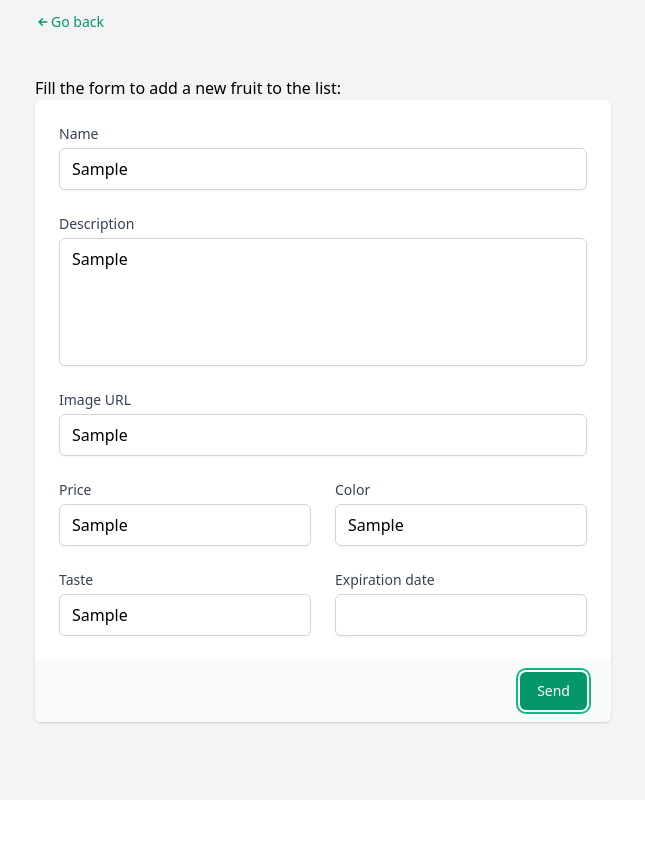
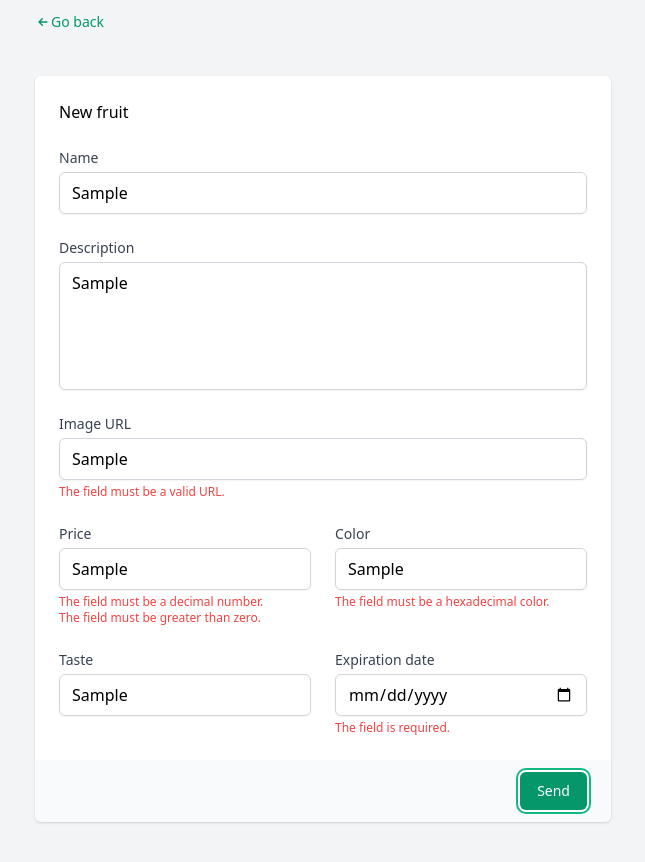
Before and after one commit to josebailo/fruit-api-challenge, a Vue app in the folder apps/app/: page /fruit/add in a window 1280 px wide. Both pictures are taken after typing "Sample", "Sample", "Sample", "Sample", "Sample", "Sample" into the empty fields and a click on the button "Send". Shown: the whole page, without its empty margins (317-962 px from the left). Before the commit the page ends 800 px from the top, so only its background shows below. Built offline with nearby package versions, Linux system fonts and the light colour scheme; no server answers.

Commit message:
Add validation to add fruit form

```diff
--- a/apps/app/src/assets/css/styles.css
+++ b/apps/app/src/assets/css/styles.css
@@ -11,7 +11,7 @@
     @apply block text-sm font-medium text-gray-700;
   }
 
-  input[type="text"], textarea {
+  input[type="text"], input[type="date"], textarea {
     @apply mt-1 block w-full border border-gray-300 px-3 py-2 bg-white rounded-md shadow-sm focus:outline-none focus:ring-green-500 focus:border-green-500;
   }
 
--- /dev/null
+++ b/apps/app/src/components/FieldValidation.vue
@@ -0,0 +1,20 @@
+<template>
+  <div class="mt-1 text-xs text-red-500 font-medium">
+    <p v-if="field.hasOwnProperty('required') && !field.required">The field is required.</p>
+    <p v-if="field.hasOwnProperty('decimal') && !field.decimal">The field must be a decimal number.</p>
+    <p v-if="field.hasOwnProperty('minValue') && !field.minValue">The field must be greater than zero.</p>
+    <p v-if="field.hasOwnProperty('url') && !field.url">The field must be a valid URL.</p>
+    <p v-if="field.hasOwnProperty('validatorHexadecimalColor') && !field.validatorHexadecimalColor">The field must be a hexadecimal color.</p>
+  </div>
+</template>
+
+<script>
+export default {
+  props: {
+    field: {
+      type: Object,
+      required: true
+    }
+  }
+}
+</script>
--- a/apps/app/src/components/FruitCard.vue
+++ b/apps/app/src/components/FruitCard.vue
@@ -54,7 +54,7 @@ export default {
   },
   computed: {
     expirationDate () {
-      return moment(this.fruit.expires).format('D MMMM YYYY, HH:mm')
+      return moment(this.fruit.expires).format('D MMMM YYYY')
     }
   },
   methods: {
--- a/apps/app/src/helpers.js
+++ b/apps/app/src/helpers.js
@@ -1,4 +1,5 @@
 import Fruit from '@/classes/fruit'
+import { helpers } from 'vuelidate/lib/validators'
 
 const isObject = (object) => {
   return object !== null && typeof object === 'object'
@@ -19,3 +20,5 @@ export const extractFruitFromDataset = (dataset) => {
 
   return fruits.flat()
 }
+
+export const validatorHexadecimalColor = value => !helpers.req(value) || /^#([0-9A-F]{3}){1,2}$/i.test(value)
--- a/apps/app/src/main.js
+++ b/apps/app/src/main.js
@@ -1,10 +1,12 @@
 import Vue from 'vue'
+import Vuelidate from 'vuelidate'
 import App from './App.vue'
 import router from './router'
 import store from './store'
 import './assets/css/styles.css'
 
 Vue.config.productionTip = false
+Vue.use(Vuelidate)
 
 new Vue({
   router,
--- a/apps/app/src/views/AddFruit.vue
+++ b/apps/app/src/views/AddFruit.vue
@@ -2,47 +2,54 @@
   <div>
     <BackButton />
     <div class="mt-10">
-      <h2>Fill the form to add a new fruit to the list:</h2>
-
       <form @submit.prevent="submit">
         <Card>
           <div class="space-y-6">
+            <h2 class="font-medium">New fruit</h2>
+
             <div>
               <label for="name">Name</label>
-              <input type="text" id="name" v-model="fruit.name">
+              <input type="text" id="name" v-model="$v.fruit.name.$model">
+              <FieldValidation v-if="$v.fruit.name.$dirty && $v.fruit.name.$invalid" :field="$v.fruit.name" />
             </div>
 
             <div>
               <label for="description">Description</label>
-              <textarea id="description" v-model="fruit.description" />
+              <textarea id="description" v-model="$v.fruit.description.$model" />
+              <FieldValidation v-if="$v.fruit.description.$dirty && $v.fruit.description.$invalid" :field="$v.fruit.description" />
             </div>
 
             <div>
               <label for="image">Image URL</label>
-              <input type="text" id="image" v-model="fruit.image">
+              <input type="text" id="image" v-model="$v.fruit.image.$model">
+              <FieldValidation v-if="$v.fruit.image.$dirty && $v.fruit.image.$invalid" :field="$v.fruit.image" />
             </div>
 
             <div class="grid grid-cols-2 gap-6">
               <div class="col-span-2 sm:col-span-1">
                 <label for="price">Price</label>
-                <input type="text" id="price" v-model="fruit.price">
+                <input type="text" id="price" v-model="$v.fruit.price.$model">
+                <FieldValidation v-if="$v.fruit.price.$dirty && $v.fruit.price.$invalid" :field="$v.fruit.price" />
               </div>
 
               <div class="col-span-2 sm:col-span-1">
                 <label for="color">Color</label>
-                <input type="text" id="color" v-model="fruit.color">
+                <input type="text" id="color" v-model="$v.fruit.color.$model">
+                <FieldValidation v-if="$v.fruit.color.$dirty && $v.fruit.color.$invalid" :field="$v.fruit.color" />
               </div>
             </div>
 
             <div class="grid grid-cols-2 gap-6">
               <div class="col-span-2 sm:col-span-1">
                 <label for="taste">Taste</label>
-                <input type="text" id="taste" v-model="fruit.taste">
+                <input type="text" id="taste" v-model="$v.fruit.taste.$model">
+                <FieldValidation v-if="$v.fruit.taste.$dirty && $v.fruit.taste.$invalid" :field="$v.fruit.taste" />
               </div>
 
               <div class="col-span-2 sm:col-span-1">
                 <label for="expires">Expiration date</label>
-                <input type="text" id="expires" v-model="fruit.expires">
+                <input type="date" id="expires" v-model="$v.fruit.expires.$model">
+                <FieldValidation v-if="$v.fruit.expires.$dirty && $v.fruit.expires.$invalid" :field="$v.fruit.expires" />
               </div>
             </div>
           </div>
@@ -59,12 +66,16 @@
 <script>
 import BackButton from '@/components/BackButton'
 import Card from '@/components/Card'
+import FieldValidation from '@/components/FieldValidation'
+import { decimal, minValue, required, url } from 'vuelidate/lib/validators'
+import { validatorHexadecimalColor } from '@/helpers'
 
 export default {
   name: 'AddFruit',
   components: {
     BackButton,
-    Card
+    Card,
+    FieldValidation
   },
   data () {
     return {
@@ -80,8 +91,43 @@ export default {
       }
     }
   },
+  validations: {
+    fruit: {
+      name: {
+        required
+      },
+      image: {
+        required,
+        url
+      },
+      price: {
+        required,
+        decimal,
+        minValue: minValue(0.00000001)
+      },
+      color: {
+        required,
+        validatorHexadecimalColor
+      },
+      description: {
+        required
+      },
+      taste: {
+        required
+      },
+      expires: {
+        required
+      }
+    }
+  },
   methods: {
     submit () {
+      this.$v.$touch()
+
+      if (this.$v.$invalid) {
+        return false
+      }
+
       this.$store.dispatch('storeFruit', this.fruit)
         .then(() => this.$store.dispatch('loadFruits'))
         .then(() => this.$router.push({ name: 'Home' }))
```
